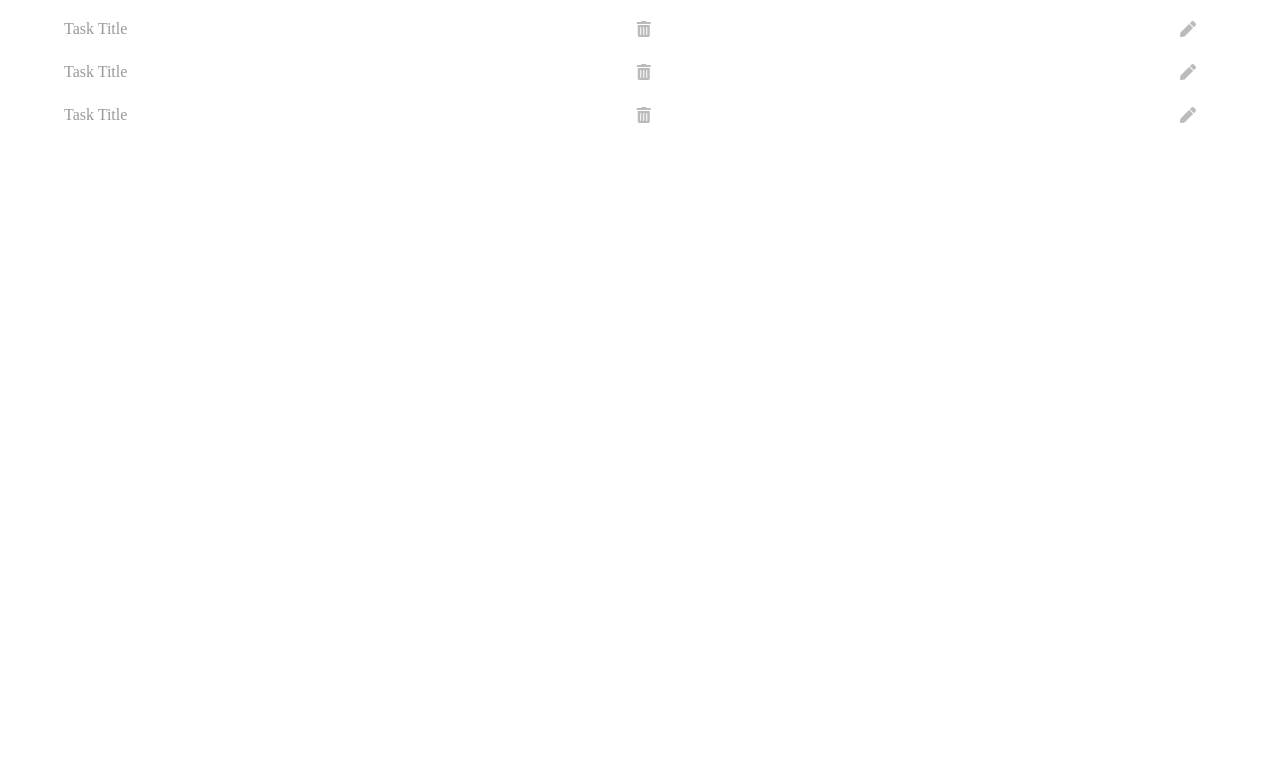
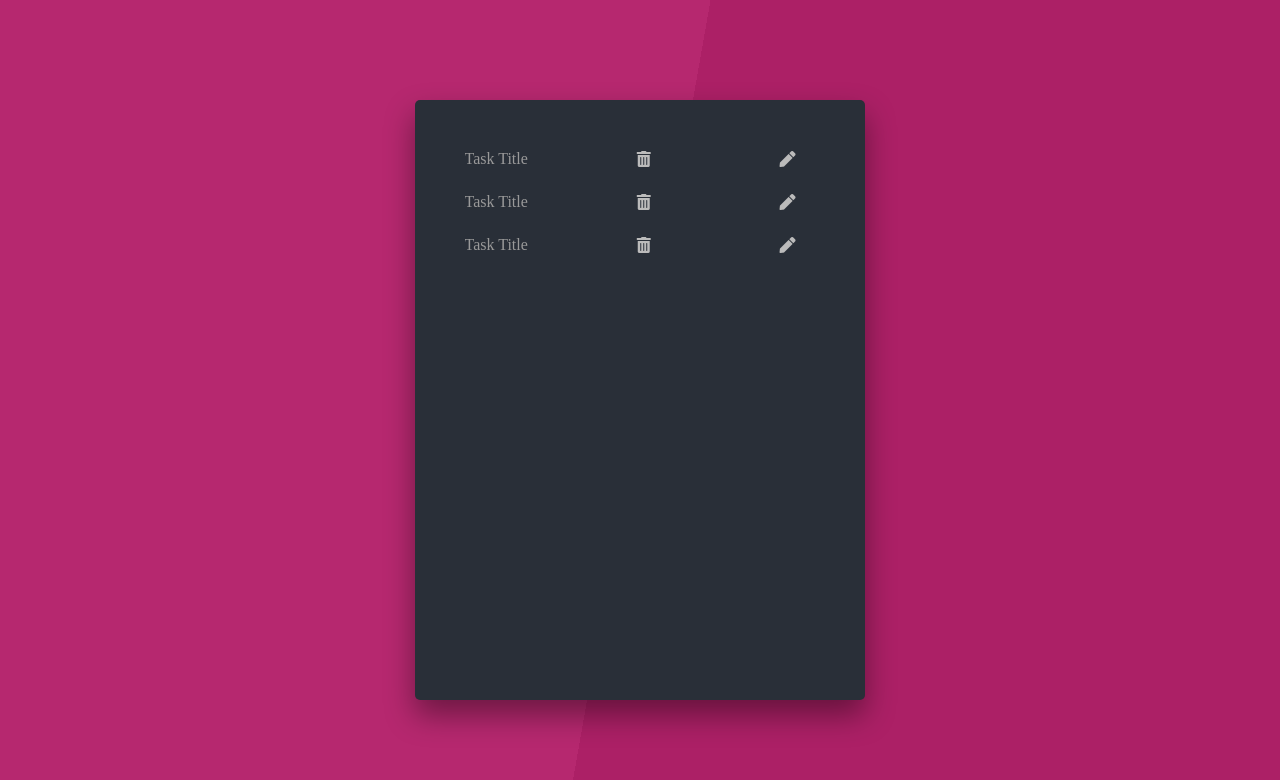
Before and after one commit to Ludde86/task-manager, a React (Create React App) app: page / in a window 1280 px wide. Shown: the top 780 px of the page. Built offline with nearby package versions, Linux system fonts and the light colour scheme.

Commit message:
add classes to application

```diff
--- a/src/components/App.js
+++ b/src/components/App.js
@@ -10,8 +10,12 @@ const App = () => {
 	// we need to wrap the entire app with the context provider
 	return (
 		<TaskListContextProvider>
-			<div>
-				<TaskList />
+			<div className="container">
+				<div className="app-wrapper">
+					<div className="main">
+						<TaskList />
+					</div>
+				</div>
 			</div>
 		</TaskListContextProvider>
 	);
```
